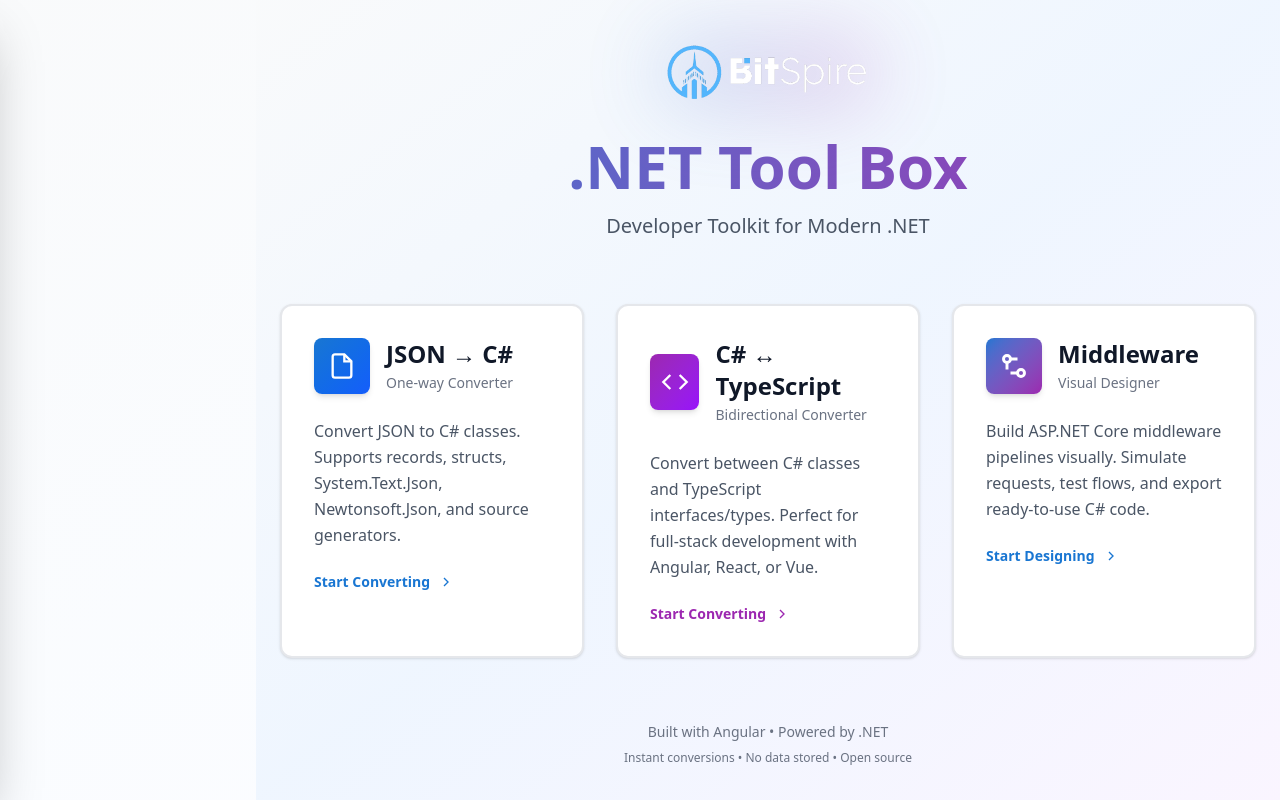
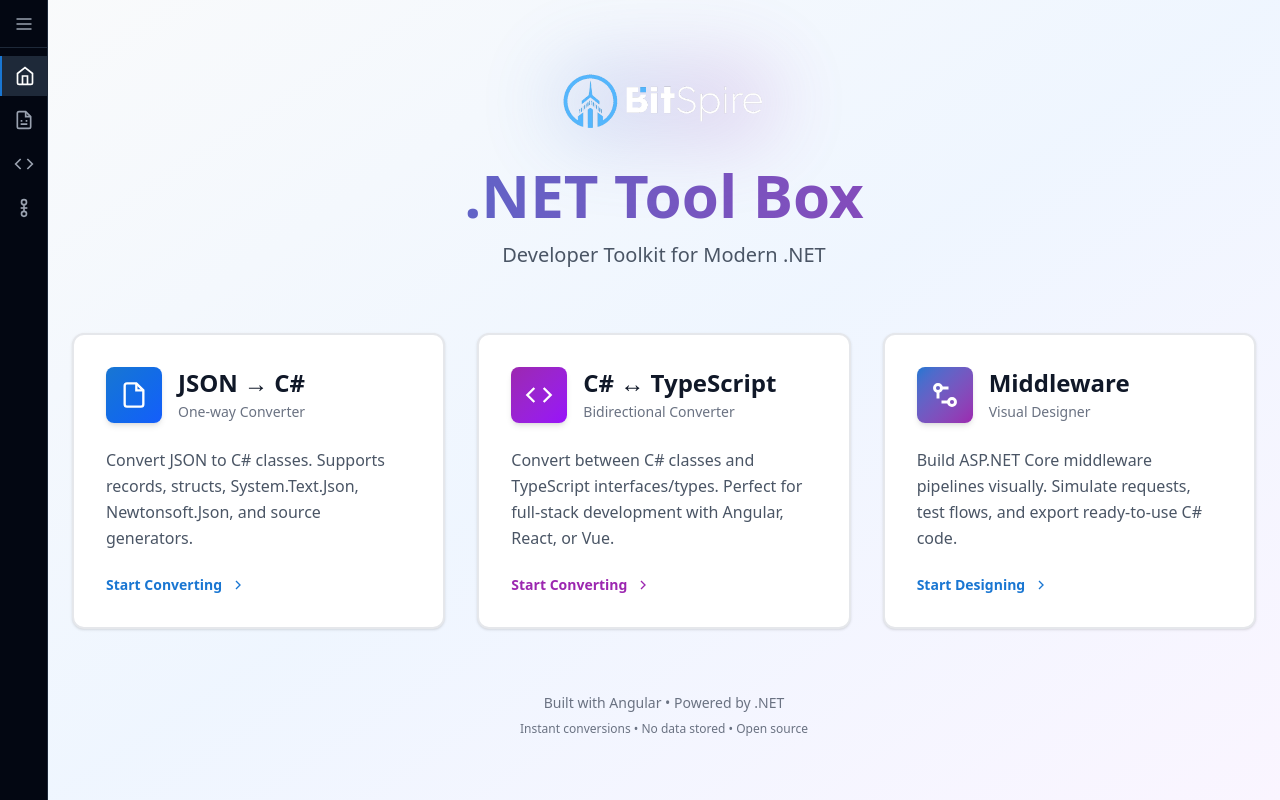
Before and after one commit to BitSpireGmbH/toolbox, an Angular app: page /home in a window 1280 px wide. Built offline with nearby package versions, Linux system fonts and the light colour scheme.

Commit message:
feat: better navbar part 1

```diff
--- a/src/app/app.css
+++ b/src/app/app.css
@@ -1,22 +1,43 @@
-/* Minimal custom styles - most styling is done with Tailwind */
-
-/* Mobile responsive sidebar toggle (if needed in future) */
-@media (max-width: 768px) {
-  aside {
-    position: fixed;
-    left: 0;
-    top: 0;
-    bottom: 0;
-    z-index: 1000;
-    transform: translateX(-100%);
-    transition: transform 0.3s ease;
+@keyframes slide-in-right {
+  from {
+    transform: translateX(100%);
   }
-
-  aside.open {
+  to {
     transform: translateX(0);
   }
+}
 
-  main {
-    margin-left: 0 !important;
-  }
+.animate-slide-in {
+  animation: slide-in-right 0.2s ease-out;
 }
+
+.group:hover .group-hover\:opacity-100 {
+  transition-delay: 0.3s;
+}
+
+aside::-webkit-scrollbar {
+  width: 6px;
+}
+
+aside::-webkit-scrollbar-track {
+  background: transparent;
+}
+
+aside::-webkit-scrollbar-thumb {
+  background: rgba(255, 255, 255, 0.1);
+  border-radius: 3px;
+}
+
+aside::-webkit-scrollbar-thumb:hover {
+  background: rgba(255, 255, 255, 0.2);
+}
+
+a:focus-visible,
+button:focus-visible {
+  outline: 2px solid var(--color-brand-primary);
+  outline-offset: 2px;
+}
+
+nav a[class*="border-brand-primary"] {
+  font-weight: 500;
+}
--- a/src/app/app.html
+++ b/src/app/app.html
@@ -1,10 +1,178 @@
-<div class="flex h-screen overflow-hidden bg-gradient-to-br from-gray-50 via-blue-50/30 to-purple-50/30">
-  <!-- Hamburger Menu Button (Mobile/Tablet) -->
+<div class="flex h-screen overflow-hidden bg-gray-900">
+  <div class="hidden md:flex flex-col w-12 bg-gray-950 border-r border-gray-800 shrink-0">
+    <div class="flex items-center justify-center h-12 border-b border-gray-800">
       <button
         (click)="toggleSidebar()"
-    class="fixed top-4 left-4 z-50 md:hidden bg-white rounded-lg shadow-lg p-2 hover:bg-gray-50 transition-all"
+        class="text-gray-400 hover:text-white hover:bg-gray-800/50 transition-all p-2 rounded"
+        [attr.aria-expanded]="sidebarOpen()"
+        aria-label="Toggle sidebar panel">
+        <svg class="w-5 h-5" viewBox="0 0 24 24" fill="none" stroke="currentColor" stroke-width="2">
+          <path d="M3 12h18M3 6h18M3 18h18"></path>
+        </svg>
+      </button>
+    </div>
+
+    <nav class="flex-1 flex flex-col items-center py-2 gap-1" aria-label="Main navigation">
+      <a
+        routerLink="/home"
+        routerLinkActive="text-white bg-gray-800 border-l-2 border-brand-primary"
+        [routerLinkActiveOptions]="{exact: false}"
+        class="w-full flex items-center justify-center h-10 text-gray-400 hover:text-white hover:bg-gray-800/50 transition-all relative group"
+        aria-label="Home">
+        <svg class="w-5 h-5" viewBox="0 0 24 24" fill="none" stroke="currentColor" stroke-width="2">
+          <path d="M3 9l9-7 9 7v11a2 2 0 0 1-2 2H5a2 2 0 0 1-2-2z"></path>
+          <polyline points="9 22 9 12 15 12 15 22"></polyline>
+        </svg>
+        <span class="absolute left-full ml-2 px-2 py-1 bg-gray-800 text-white text-xs rounded opacity-0 group-hover:opacity-100 transition-opacity whitespace-nowrap z-50 pointer-events-none">
+          Home
+        </span>
+      </a>
+
+      <a
+        routerLink="/csharp-json"
+        routerLinkActive="text-white bg-gray-800 border-l-2 border-brand-primary"
+        class="w-full flex items-center justify-center h-10 text-gray-400 hover:text-white hover:bg-gray-800/50 transition-all relative group"
+        aria-label="JSON to C# Converter">
+        <svg class="w-5 h-5" viewBox="0 0 24 24" fill="none" stroke="currentColor" stroke-width="2">
+          <path d="M14 2H6a2 2 0 0 0-2 2v16a2 2 0 0 0 2 2h12a2 2 0 0 0 2-2V8z"></path>
+          <polyline points="14 2 14 8 20 8"></polyline>
+          <path d="M8 13h2m4 0h2M8 17h8"></path>
+        </svg>
+        <span class="absolute left-full ml-2 px-2 py-1 bg-gray-800 text-white text-xs rounded opacity-0 group-hover:opacity-100 transition-opacity whitespace-nowrap z-50 pointer-events-none">
+          JSON → C#
+        </span>
+      </a>
+
+      <a
+        routerLink="/csharp-typescript"
+        routerLinkActive="text-white bg-gray-800 border-l-2 border-brand-primary"
+        class="w-full flex items-center justify-center h-10 text-gray-400 hover:text-white hover:bg-gray-800/50 transition-all relative group"
+        aria-label="C# to TypeScript Converter">
+        <svg class="w-5 h-5" viewBox="0 0 24 24" fill="none" stroke="currentColor" stroke-width="2">
+          <polyline points="16 18 22 12 16 6"></polyline>
+          <polyline points="8 6 2 12 8 18"></polyline>
+        </svg>
+        <span class="absolute left-full ml-2 px-2 py-1 bg-gray-800 text-white text-xs rounded opacity-0 group-hover:opacity-100 transition-opacity whitespace-nowrap z-50 pointer-events-none">
+          C# ↔ TypeScript
+        </span>
+      </a>
+
+      <a
+        routerLink="/middleware-designer"
+        routerLinkActive="text-white bg-gray-800 border-l-2 border-brand-primary"
+        class="w-full flex items-center justify-center h-10 text-gray-400 hover:text-white hover:bg-gray-800/50 transition-all relative group"
+        aria-label="Middleware Designer">
+        <svg class="w-5 h-5" viewBox="0 0 24 24" fill="none" stroke="currentColor" stroke-width="2">
+          <circle cx="12" cy="5" r="3"></circle>
+          <circle cx="12" cy="19" r="3"></circle>
+          <path d="M12 8v8"></path>
+          <path d="M8 12h8"></path>
+        </svg>
+        <span class="absolute left-full ml-2 px-2 py-1 bg-gray-800 text-white text-xs rounded opacity-0 group-hover:opacity-100 transition-opacity whitespace-nowrap z-50 pointer-events-none">
+          Middleware Designer
+        </span>
+      </a>
+    </nav>
+  </div>
+
+  @if (sidebarOpen()) {
+    <aside class="hidden md:flex flex-col w-56 bg-gray-900 border-r border-gray-800 shrink-0">
+      <div class="flex items-center justify-between px-3 h-12 border-b border-gray-800">
+        <span class="text-xs font-semibold text-gray-400 uppercase tracking-wider">Explorer</span>
+        <button
+          (click)="closeSidebar()"
+          class="text-gray-400 hover:text-white transition-colors p-1 rounded hover:bg-gray-800"
+          aria-label="Close sidebar">
+          <svg class="w-4 h-4" viewBox="0 0 24 24" fill="none" stroke="currentColor" stroke-width="2">
+            <line x1="18" y1="6" x2="6" y2="18"></line>
+            <line x1="6" y1="6" x2="18" y2="18"></line>
+          </svg>
+        </button>
+      </div>
+
+      <nav class="flex-1 overflow-y-auto py-2" aria-label="Tools navigation">
+        <div class="px-3 mb-2">
+          <span class="text-xs font-medium text-gray-500 uppercase tracking-wider">Tools</span>
+        </div>
+
+        <a
+          routerLink="/home"
+          routerLinkActive="bg-gray-800 text-white"
+          [routerLinkActiveOptions]="{exact: false}"
+          (click)="closeSidebar()"
+          class="flex items-center gap-3 px-4 py-2 text-gray-300 hover:bg-gray-800 hover:text-white transition-all text-sm">
+          <svg class="w-4 h-4 text-brand-primary" viewBox="0 0 24 24" fill="none" stroke="currentColor" stroke-width="2">
+            <path d="M3 9l9-7 9 7v11a2 2 0 0 1-2 2H5a2 2 0 0 1-2-2z"></path>
+            <polyline points="9 22 9 12 15 12 15 22"></polyline>
+          </svg>
+          <span>Home</span>
+        </a>
+
+        <a
+          routerLink="/csharp-json"
+          routerLinkActive="bg-gray-800 text-white"
+          (click)="closeSidebar()"
+          class="flex items-center gap-3 px-4 py-2 text-gray-300 hover:bg-gray-800 hover:text-white transition-all text-sm">
+          <svg class="w-4 h-4 text-yellow-500" viewBox="0 0 24 24" fill="none" stroke="currentColor" stroke-width="2">
+            <path d="M14 2H6a2 2 0 0 0-2 2v16a2 2 0 0 0 2 2h12a2 2 0 0 0 2-2V8z"></path>
+            <polyline points="14 2 14 8 20 8"></polyline>
+            <path d="M8 13h2m4 0h2M8 17h8"></path>
+          </svg>
+          <span>JSON → C#</span>
+        </a>
+
+        <a
+          routerLink="/csharp-typescript"
+          routerLinkActive="bg-gray-800 text-white"
+          (click)="closeSidebar()"
+          class="flex items-center gap-3 px-4 py-2 text-gray-300 hover:bg-gray-800 hover:text-white transition-all text-sm">
+          <svg class="w-4 h-4 text-blue-400" viewBox="0 0 24 24" fill="none" stroke="currentColor" stroke-width="2">
+            <polyline points="16 18 22 12 16 6"></polyline>
+            <polyline points="8 6 2 12 8 18"></polyline>
+          </svg>
+          <span>C# ↔ TypeScript</span>
+        </a>
+
+        <a
+          routerLink="/middleware-designer"
+          routerLinkActive="bg-gray-800 text-white"
+          (click)="closeSidebar()"
+          class="flex items-center gap-3 px-4 py-2 text-gray-300 hover:bg-gray-800 hover:text-white transition-all text-sm">
+          <svg class="w-4 h-4 text-green-400" viewBox="0 0 24 24" fill="none" stroke="currentColor" stroke-width="2">
+            <circle cx="12" cy="5" r="3"></circle>
+            <circle cx="12" cy="19" r="3"></circle>
+            <path d="M12 8v8"></path>
+            <path d="M8 12h8"></path>
+          </svg>
+          <span>Middleware Designer</span>
+        </a>
+      </nav>
+
+      <div class="px-4 py-3 border-t border-gray-800">
+        <div class="flex items-center gap-2 text-xs text-gray-500">
+          <svg class="w-3 h-3" viewBox="0 0 24 24" fill="none" stroke="currentColor" stroke-width="2">
+            <circle cx="12" cy="12" r="10"></circle>
+            <path d="M12 6v6l4 2"></path>
+          </svg>
+          <span>{{ version() }}</span>
+        </div>
+      </div>
+    </aside>
+  }
+
+  <div class="md:hidden fixed top-0 left-0 right-0 z-40 bg-gray-950 border-b border-gray-800 h-14 flex items-center justify-between px-4">
+    <a href="/" class="flex items-center gap-2 text-white" aria-label="Home">
+      <svg class="w-6 h-6 text-brand-primary" viewBox="0 0 24 24" fill="currentColor">
+        <path d="M12 2L2 7l10 5 10-5-10-5zM2 17l10 5 10-5M2 12l10 5 10-5"/>
+      </svg>
+      <span class="font-semibold text-sm">.NET Toolbox</span>
+    </a>
+    <button
+      (click)="toggleSidebar()"
+      class="p-2 text-gray-400 hover:text-white hover:bg-gray-800 rounded-lg transition-all"
+      [attr.aria-expanded]="sidebarOpen()"
       aria-label="Toggle navigation menu">
-    <svg class="w-6 h-6 text-gray-700" viewBox="0 0 24 24" fill="none" stroke="currentColor" stroke-width="2">
+      <svg class="w-6 h-6" viewBox="0 0 24 24" fill="none" stroke="currentColor" stroke-width="2">
         @if (!sidebarOpen()) {
           <path d="M3 12h18M3 6h18M3 18h18"></path>
         } @else {
@@ -12,107 +180,83 @@
         }
       </svg>
     </button>
+  </div>
 
-  <!-- Backdrop Overlay (Mobile/Tablet) -->
   @if (sidebarOpen()) {
     <div
       (click)="closeSidebar()"
-      class="fixed inset-0 bg-black/50 z-30 md:hidden backdrop-blur-sm transition-opacity"
+      class="md:hidden fixed inset-0 bg-black/60 z-40 backdrop-blur-sm"
       aria-hidden="true"></div>
-  }
 
-  <!-- Sidebar -->
-  <aside
-    [class.translate-x-0]="sidebarOpen()"
-    class="fixed md:relative inset-y-0 left-0 z-40 w-64 bg-gradient-to-b from-brand-primary to-blue-700 flex flex-col shadow-2xl transform -translate-x-full md:translate-x-0 transition-transform duration-300 ease-in-out">
-    <!-- Logo Section -->
-    <div class="p-6 border-b border-white/10">
-      <div class="relative">
-        <div class="absolute inset-0 bg-white/5 blur-xl rounded-full"></div>
-        <a href="/" rel="noopener noreferrer" aria-label="Bitspire website" class="inline-block mx-auto">
-          <img src="assets/bitspire-logo.webp" alt="Bitspire Logo" class="w-36 mx-auto relative drop-shadow-lg" />
-        </a>
-      </div>
-      <p class="text-center text-white/60 text-xs mt-3 font-medium tracking-wide">.NET Tool Box</p>
+    <aside class="md:hidden fixed top-14 right-0 bottom-0 w-72 bg-gray-900 z-50 border-l border-gray-800 overflow-y-auto animate-slide-in">
+      <nav class="py-4" aria-label="Mobile navigation">
+        <div class="px-4 mb-3">
+          <span class="text-xs font-semibold text-gray-500 uppercase tracking-wider">Navigation</span>
         </div>
 
-    <!-- Navigation Menu -->
-    <nav class="flex-1 px-3 py-6 space-y-2 overflow-y-auto">
         <a
           routerLink="/home"
-        routerLinkActive="bg-white/20 text-white font-semibold shadow-lg scale-105"
+          routerLinkActive="bg-brand-primary/20 text-brand-primary border-r-2 border-brand-primary"
           [routerLinkActiveOptions]="{exact: false}"
           (click)="closeSidebar()"
-        class="flex items-center gap-3 px-4 py-3 text-white/90 rounded-xl hover:bg-white/15 hover:scale-102 transition-all duration-200 group">
+          class="flex items-center gap-3 px-4 py-3 text-gray-300 hover:bg-gray-800 hover:text-white transition-all">
           <svg class="w-5 h-5" viewBox="0 0 24 24" fill="none" stroke="currentColor" stroke-width="2">
             <path d="M3 9l9-7 9 7v11a2 2 0 0 1-2 2H5a2 2 0 0 1-2-2z"></path>
             <polyline points="9 22 9 12 15 12 15 22"></polyline>
           </svg>
-        <span class="flex-1">Home</span>
-        <svg class="w-4 h-4 opacity-0 group-hover:opacity-100 transition-opacity" viewBox="0 0 24 24" fill="none" stroke="currentColor" stroke-width="2">
-          <polyline points="9 18 15 12 9 6"></polyline>
-        </svg>
+          <span class="font-medium">Home</span>
         </a>
 
         <a
           routerLink="/csharp-json"
-        routerLinkActive="bg-white/20 text-white font-semibold shadow-lg scale-105"
+          routerLinkActive="bg-brand-primary/20 text-brand-primary border-r-2 border-brand-primary"
           (click)="closeSidebar()"
-        class="flex items-center gap-3 px-4 py-3 text-white/90 rounded-xl hover:bg-white/15 hover:scale-102 transition-all duration-200 group">
+          class="flex items-center gap-3 px-4 py-3 text-gray-300 hover:bg-gray-800 hover:text-white transition-all">
           <svg class="w-5 h-5" viewBox="0 0 24 24" fill="none" stroke="currentColor" stroke-width="2">
             <path d="M14 2H6a2 2 0 0 0-2 2v16a2 2 0 0 0 2 2h12a2 2 0 0 0 2-2V8z"></path>
             <polyline points="14 2 14 8 20 8"></polyline>
+            <path d="M8 13h2m4 0h2M8 17h8"></path>
           </svg>
-        <span class="flex-1">JSON → C#</span>
-        <svg class="w-4 h-4 opacity-0 group-hover:opacity-100 transition-opacity" viewBox="0 0 24 24" fill="none" stroke="currentColor" stroke-width="2">
-          <polyline points="9 18 15 12 9 6"></polyline>
-        </svg>
+          <span class="font-medium">JSON → C#</span>
         </a>
 
         <a
           routerLink="/csharp-typescript"
-        routerLinkActive="bg-white/20 text-white font-semibold shadow-lg scale-105"
+          routerLinkActive="bg-brand-primary/20 text-brand-primary border-r-2 border-brand-primary"
           (click)="closeSidebar()"
-        class="flex items-center gap-3 px-4 py-3 text-white/90 rounded-xl hover:bg-white/15 hover:scale-102 transition-all duration-200 group">
+          class="flex items-center gap-3 px-4 py-3 text-gray-300 hover:bg-gray-800 hover:text-white transition-all">
           <svg class="w-5 h-5" viewBox="0 0 24 24" fill="none" stroke="currentColor" stroke-width="2">
             <polyline points="16 18 22 12 16 6"></polyline>
             <polyline points="8 6 2 12 8 18"></polyline>
           </svg>
-        <span class="flex-1">C# ↔ TypeScript</span>
-        <svg class="w-4 h-4 opacity-0 group-hover:opacity-100 transition-opacity" viewBox="0 0 24 24" fill="none" stroke="currentColor" stroke-width="2">
-          <polyline points="9 18 15 12 9 6"></polyline>
-        </svg>
+          <span class="font-medium">C# ↔ TypeScript</span>
         </a>
 
         <a
           routerLink="/middleware-designer"
-        routerLinkActive="bg-white/20 text-white font-semibold shadow-lg scale-105"
+          routerLinkActive="bg-brand-primary/20 text-brand-primary border-r-2 border-brand-primary"
           (click)="closeSidebar()"
-        class="flex items-center gap-3 px-4 py-3 text-white/90 rounded-xl hover:bg-white/15 hover:scale-102 transition-all duration-200 group">
+          class="flex items-center gap-3 px-4 py-3 text-gray-300 hover:bg-gray-800 hover:text-white transition-all">
           <svg class="w-5 h-5" viewBox="0 0 24 24" fill="none" stroke="currentColor" stroke-width="2">
-          <path d="M12 2v6m0 4v2m0 4v4"></path>
-          <circle cx="12" cy="8" r="2"></circle>
-          <circle cx="12" cy="16" r="2"></circle>
-          <path d="M20 12h-4m-8 0H4"></path>
+            <circle cx="12" cy="5" r="3"></circle>
+            <circle cx="12" cy="19" r="3"></circle>
+            <path d="M12 8v8"></path>
+            <path d="M8 12h8"></path>
           </svg>
-        <span class="flex-1">Middleware Designer</span>
-        <svg class="w-4 h-4 opacity-0 group-hover:opacity-100 transition-opacity" viewBox="0 0 24 24" fill="none" stroke="currentColor" stroke-width="2">
-          <polyline points="9 18 15 12 9 6"></polyline>
-        </svg>
+          <span class="font-medium">Middleware Designer</span>
         </a>
       </nav>
 
-    <!-- Footer Section -->
-    <div class="p-4 border-t border-white/10">
-      <div class="text-center text-white/50 text-xs space-y-1">
-        <p>{{ version() }}</p>
-        <p class="text-white/30">© 2025 Bitspire</p>
+      <div class="absolute bottom-0 left-0 right-0 px-4 py-4 border-t border-gray-800 bg-gray-900">
+        <div class="flex items-center justify-between text-xs text-gray-500">
+          <span>{{ version() }}</span>
+          <span>© 2025 Bitspire</span>
         </div>
       </div>
     </aside>
+  }
 
-  <!-- Main Content Area -->
-  <main class="flex-1 overflow-y-auto">
+  <main class="flex-1 overflow-y-auto bg-gray-50 md:pt-0 pt-14">
     <router-outlet />
   </main>
 </div>
```
Lines whose indentation alone changed are shown as unchanged.
